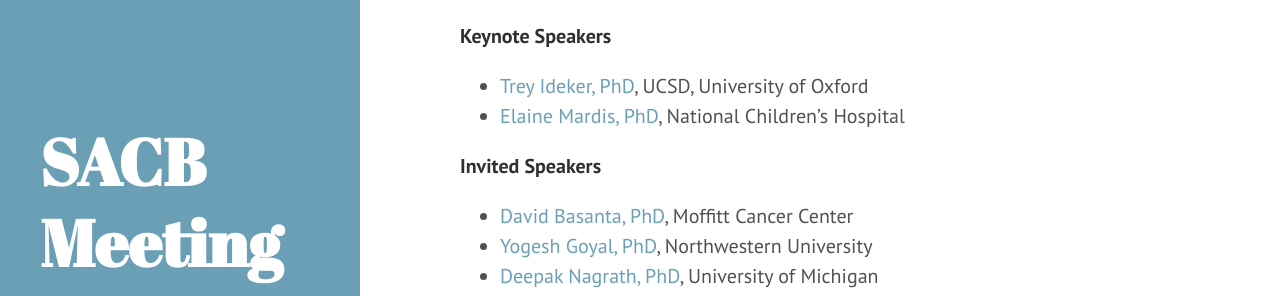
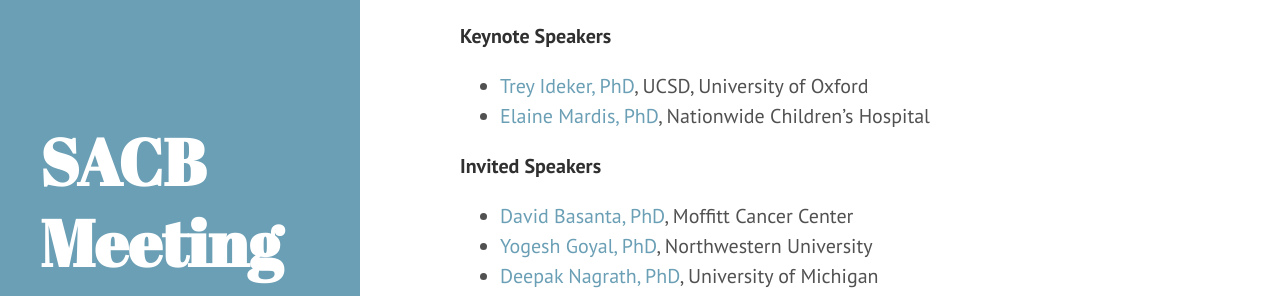
Before and after one commit to AECCSB/sacb-meeting, a Jekyll site: the page built from index.md, in a window 1280 px wide and 900 px high, scrolled down 456 px. Shown: the part 157-453 px from the top of the window. Built offline with Jekyll 4.4.1, drawn with Linux system fonts in a browser that asks for light colours.

Commit message:
Update index.md

```diff
--- a/index.md
+++ b/index.md
@@ -10,7 +10,7 @@
 
 **Keynote Speakers**
 - [Trey Ideker, PhD](https://idekerlab.ucsd.edu/trey-ideker/), UCSD, University of Oxford
-- [Elaine Mardis, PhD](https://www.nationwidechildrens.org/find-a-doctor/profiles/elaine-r-mardis), National Children's Hospital
+- [Elaine Mardis, PhD](https://www.nationwidechildrens.org/find-a-doctor/profiles/elaine-r-mardis), Nationwide Children's Hospital
 
 **Invited Speakers**
 - [David Basanta, PhD](https://lab.moffitt.org/cancerevo/), Moffitt Cancer Center
```
